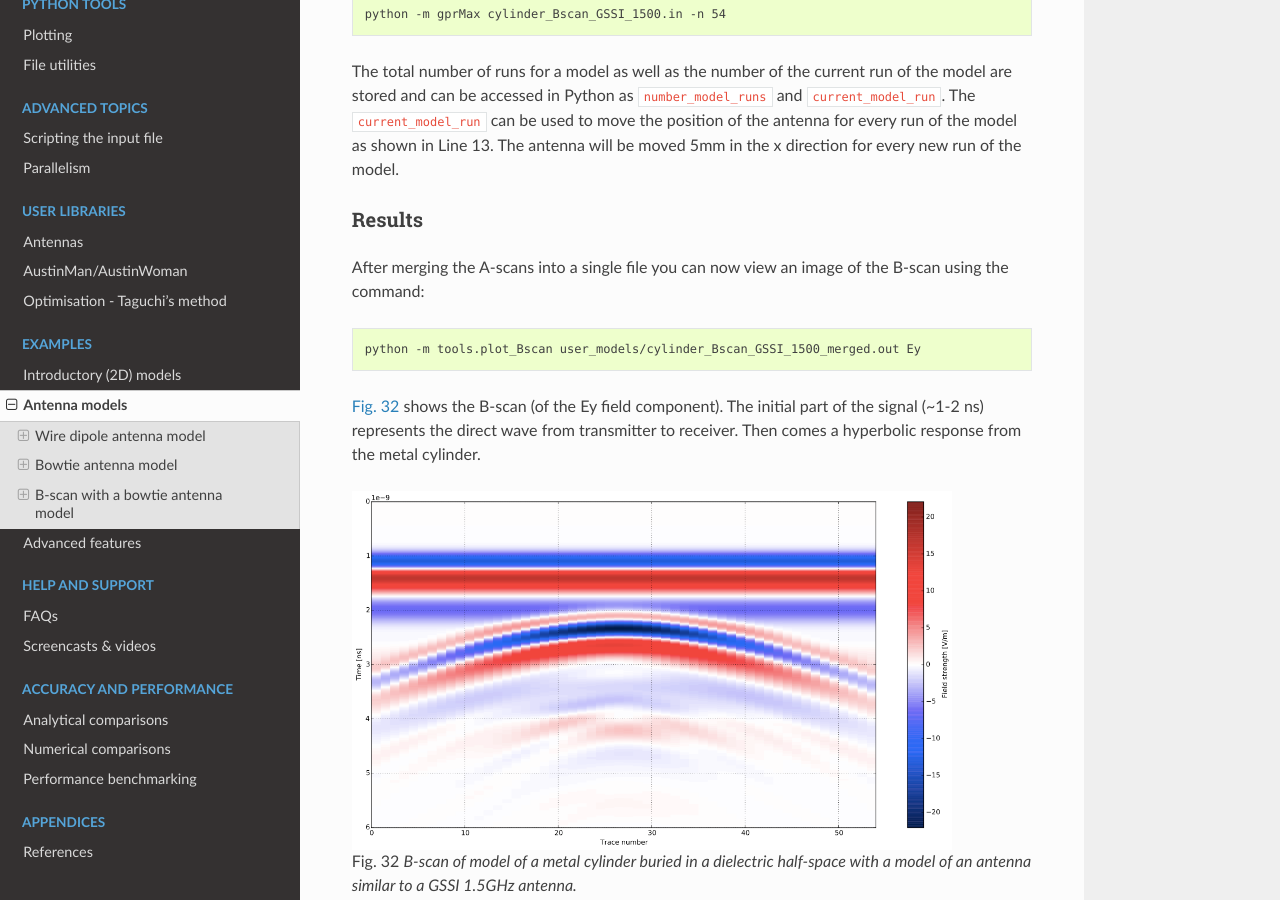
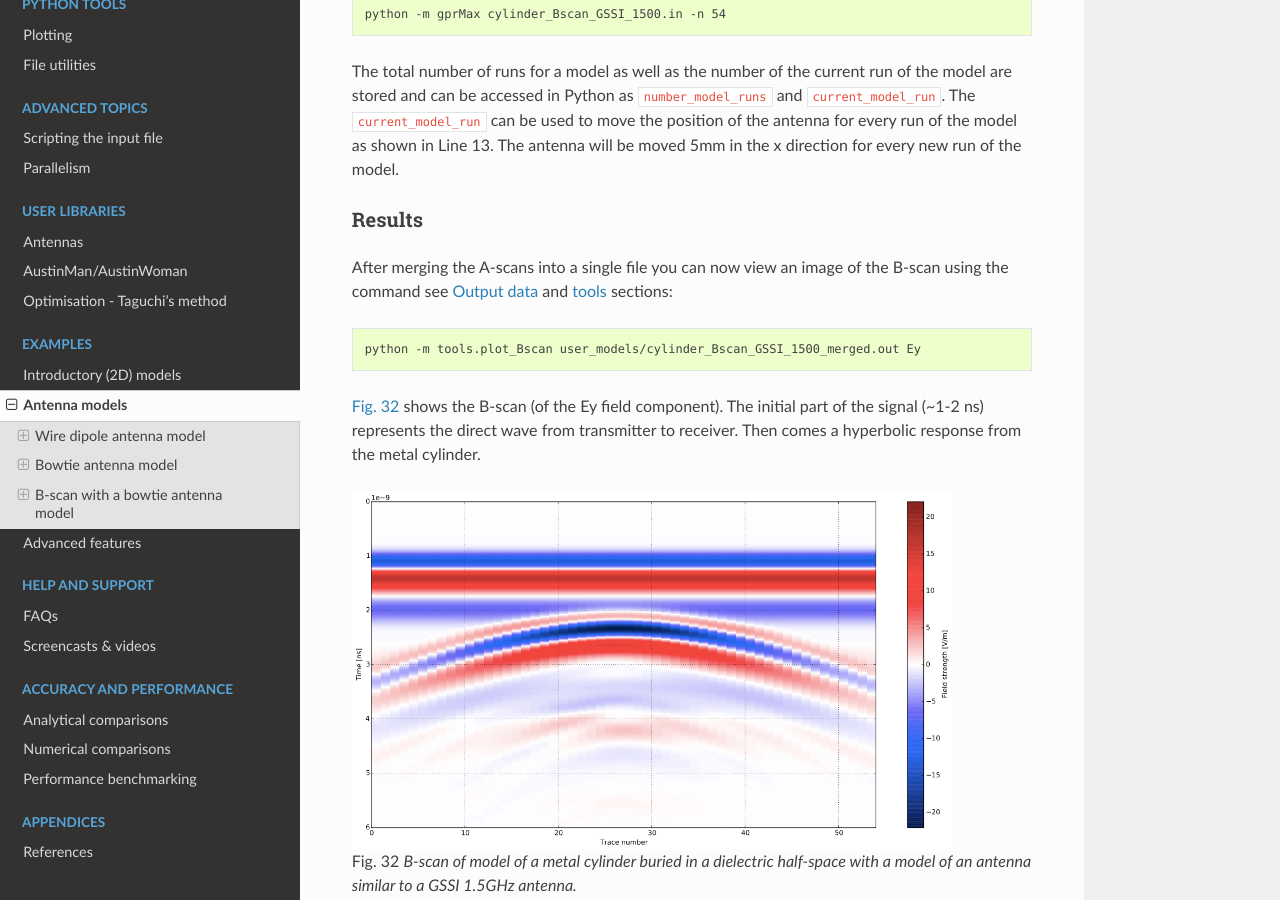
Before and after one commit to gprMax/gprMax, a Sphinx documentation site: the page built from docs/source/examples_antennas.rst, in a window 1280 px wide and 900 px high, scrolled down 5723 px. Built offline with Sphinx 7.4.7 and the Read the Docs theme 2.0.0, drawn with Linux system fonts in a browser that asks for light colours; some of the changed text lies outside the part shown.

Commit message:
Added more links to tools and plotting sections.

```diff
--- a/docs/source/examples_antennas.rst
+++ b/docs/source/examples_antennas.rst
@@ -24,7 +24,7 @@
 Results
 -------
 
-You can view the results (see :ref:`output` section) using the command:
+You can view the results (see :ref:`output` and :ref:`tools<plotting>` sections) using the command:
 
 .. code-block:: none
 
@@ -86,7 +86,7 @@
 Results
 -------
 
-When the simulation is run two geometry files for the antenna are produced along with an output file which contains a single receiver (the antenna output). You can view the results (see :ref:`output` section) using the command:
+When the simulation is run two geometry files for the antenna are produced along with an output file which contains a single receiver (the antenna output). You can view the results (see :ref:`output` and :ref:`tools<plotting>` sections) using the command:
 
 .. code-block:: none
 
@@ -129,7 +129,7 @@
 Results
 -------
 
-After merging the A-scans into a single file you can now view an image of the B-scan using the command:
+After merging the A-scans into a single file you can now view an image of the B-scan using the command see :ref:`output` and :ref:`tools<plotting>` sections:
 
 .. code-block:: none
 
```
